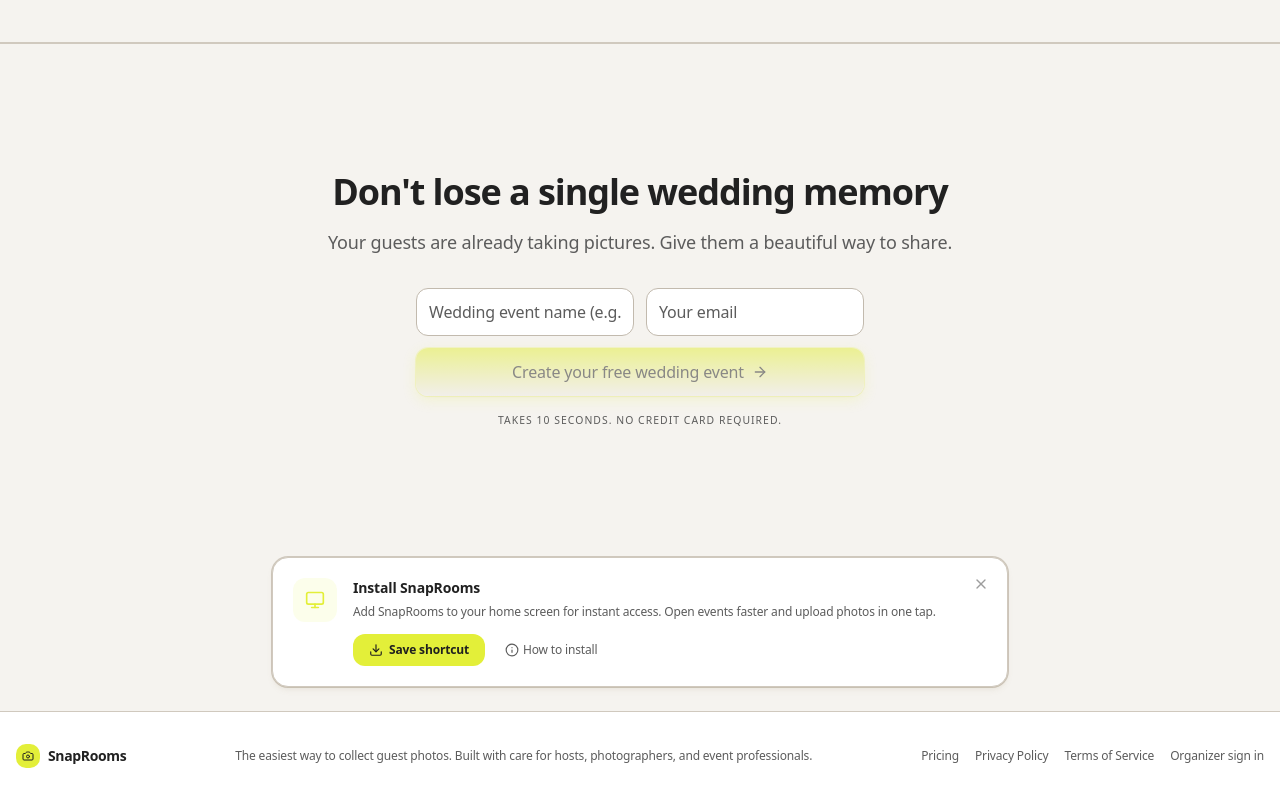
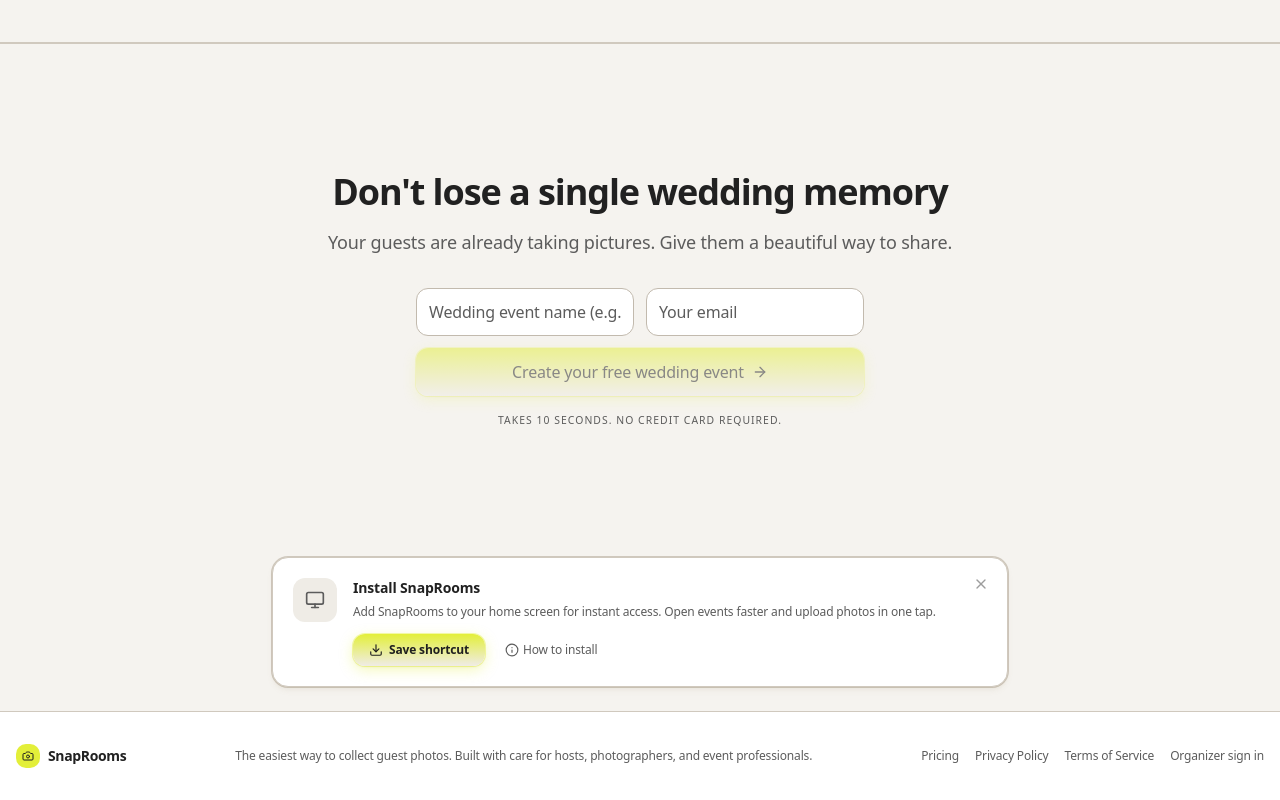
Before and after one commit to sbardella77/fotowebApp, a Next.js app: page /en/wedding-photo-sharing in a window 1280 px wide. Shown: the part 5509-6309 px from the top of the page. Built offline with nearby package versions, Linux system fonts and the light colour scheme; no server answers.

Commit message:
fix: align open-in-app button styling with current SnapRooms color system

```diff
--- a/components/install-cta.jsx
+++ b/components/install-cta.jsx
@@ -96,7 +96,7 @@ export function InstallCta({ mode = 'landing', className = '' }) {
         </button>
 
         <div className="flex items-start gap-4 pr-8">
-          <div className="flex h-11 w-11 shrink-0 items-center justify-center rounded-xl bg-primary/10 text-primary transition-transform duration-300 group-hover:scale-105">
+          <div className="flex h-11 w-11 shrink-0 items-center justify-center rounded-xl bg-muted text-muted-foreground transition-transform duration-300 group-hover:scale-105">
             <PlatformIcon className="h-5 w-5" />
           </div>
           <div className="min-w-0">
@@ -106,7 +106,7 @@ export function InstallCta({ mode = 'landing', className = '' }) {
               <button
                 type="button"
                 onClick={handlePrimaryAction}
-                className="inline-flex items-center gap-1.5 rounded-xl bg-primary px-4 py-2 text-xs font-semibold text-primary-foreground transition-all hover:bg-primary/90 active:scale-[0.98]"
+                className="cta-primary inline-flex items-center gap-1.5 rounded-xl px-4 py-2 text-xs font-semibold transition-all active:scale-[0.98]"
               >
                 <Download className="h-3.5 w-3.5" />
                 {primaryLabel}
@@ -176,21 +176,21 @@ function InstallHelpModal({ isIOS, isDesktop, onClose }) {
         <div className="space-y-5">
           {isIOS ? (
             <div className="flex items-start gap-3">
-              <div className="flex h-9 w-9 shrink-0 items-center justify-center rounded-xl bg-primary/10 text-primary">
+              <div className="flex h-9 w-9 shrink-0 items-center justify-center rounded-xl bg-muted text-muted-foreground">
                 <Share2 className="h-4 w-4" />
               </div>
               <p className="text-sm leading-relaxed text-muted-foreground">{t.iOSInstructions}</p>
             </div>
           ) : isDesktop ? (
             <div className="flex items-start gap-3">
-              <div className="flex h-9 w-9 shrink-0 items-center justify-center rounded-xl bg-primary/10 text-primary">
+              <div className="flex h-9 w-9 shrink-0 items-center justify-center rounded-xl bg-muted text-muted-foreground">
                 <Monitor className="h-4 w-4" />
               </div>
               <p className="text-sm leading-relaxed text-muted-foreground">{t.desktopInstructions}</p>
             </div>
           ) : (
             <div className="flex items-start gap-3">
-              <div className="flex h-9 w-9 shrink-0 items-center justify-center rounded-xl bg-primary/10 text-primary">
+              <div className="flex h-9 w-9 shrink-0 items-center justify-center rounded-xl bg-muted text-muted-foreground">
                 <Smartphone className="h-4 w-4" />
               </div>
               <p className="text-sm leading-relaxed text-muted-foreground">{t.fallbackInstructions}</p>
@@ -201,7 +201,7 @@ function InstallHelpModal({ isIOS, isDesktop, onClose }) {
         <button
           type="button"
           onClick={onClose}
-          className="mt-7 w-full rounded-xl bg-primary py-3 text-sm font-semibold text-primary-foreground transition-colors hover:bg-primary/90"
+          className="cta-primary mt-7 w-full rounded-xl py-3 text-sm font-semibold transition-colors"
         >
           {t.dismiss}
         </button>
--- a/tsconfig.json
+++ b/tsconfig.json
@@ -21,7 +21,6 @@
         "name": "next"
       }
     ],
-    "ignoreDeprecations": "6.0",
     "baseUrl": ".",
     "paths": {
       "@/*": ["./*"],
```
